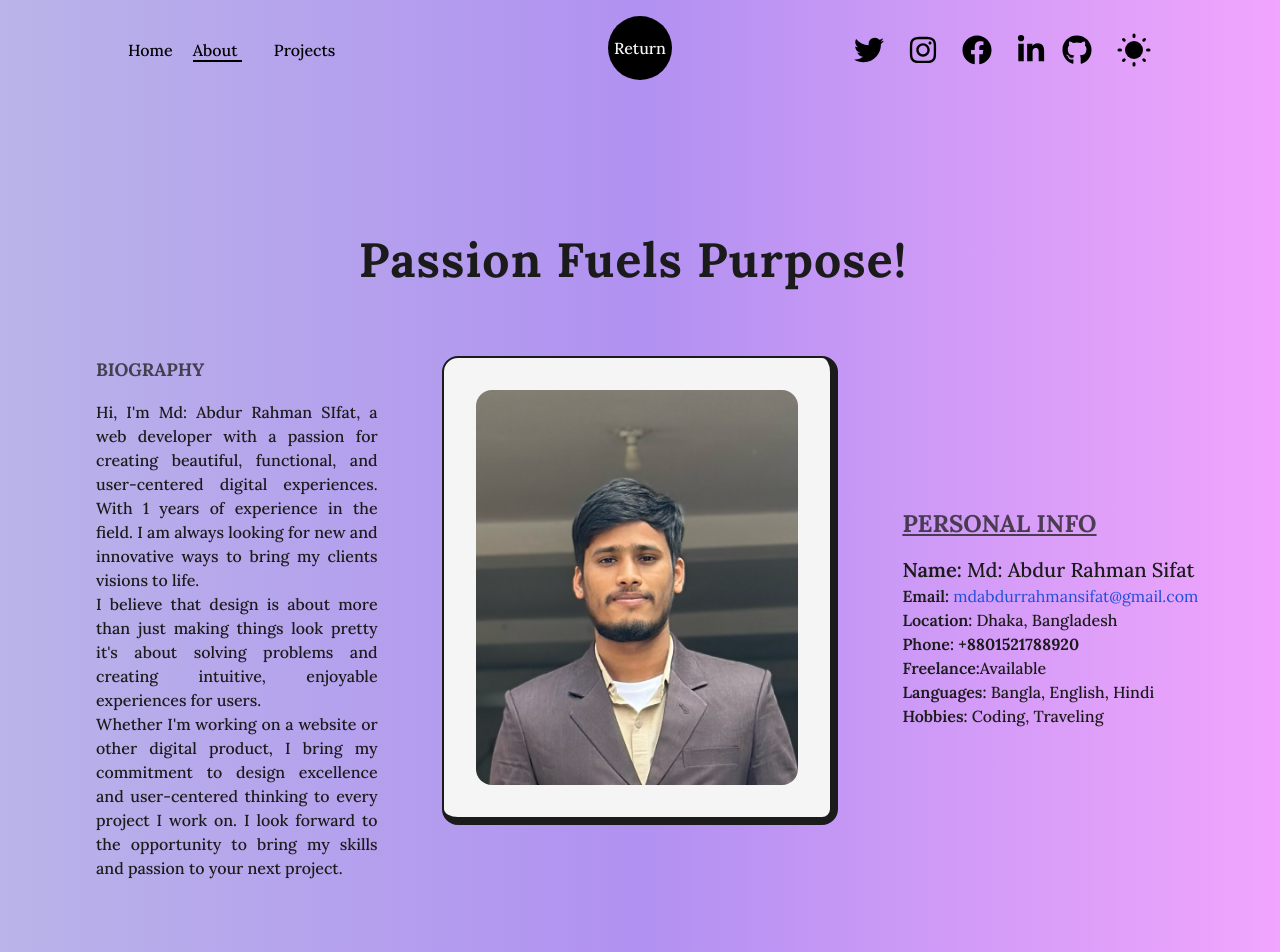
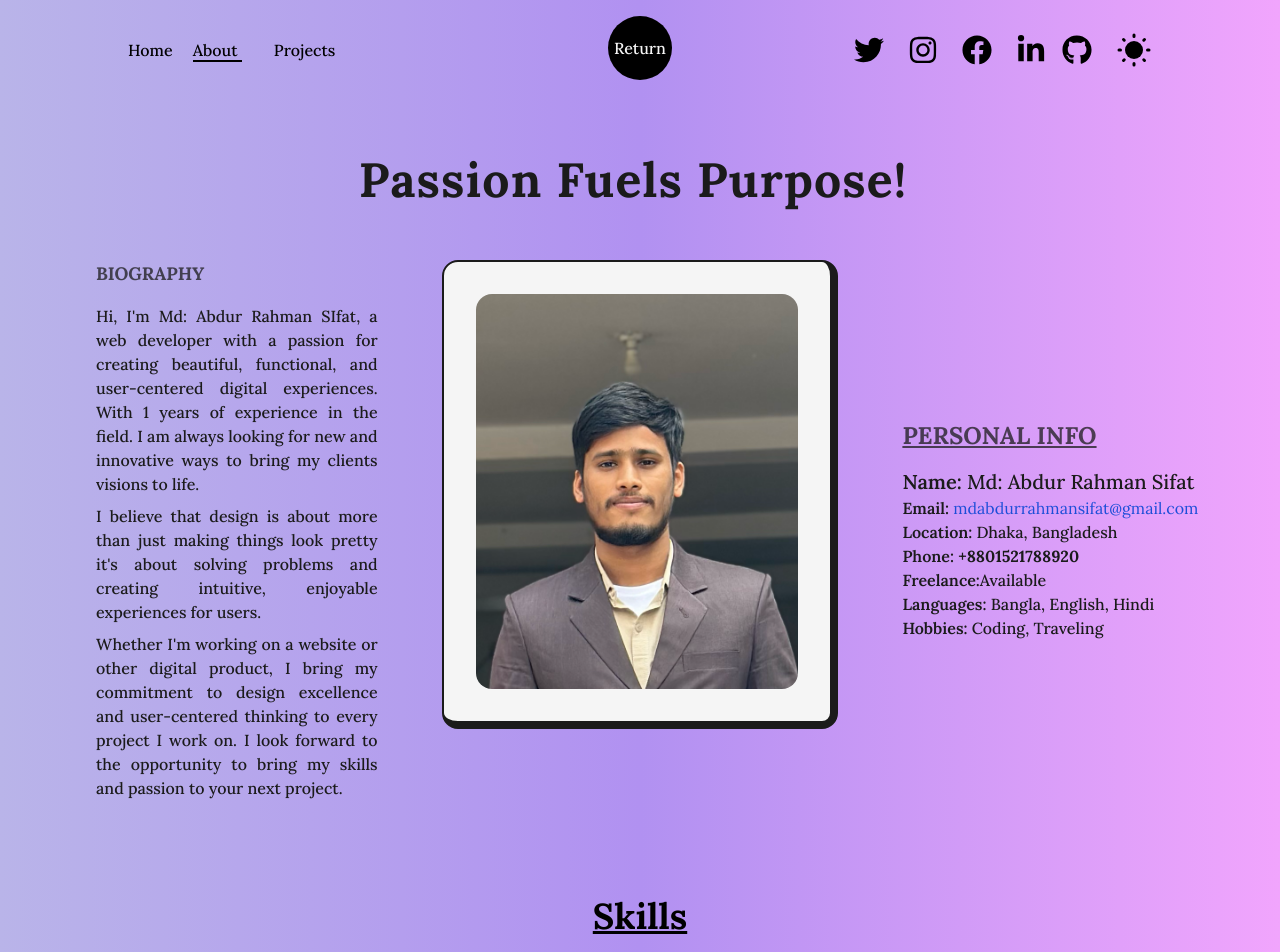
Before and after one commit to sifat-99/MD_ABDUR_RAHMAN_SIFAT, a Next.js app: page /about in a window 1280 px wide. Shown: the top 952 px of the page. Built offline with nearby package versions, Linux system fonts and the light colour scheme.

Commit message:
updated skill section and about section

```diff
--- a/src/components/skills.js
+++ b/src/components/skills.js
@@ -16,11 +16,11 @@ function Skill({ name, x, y }) {
 function Skills() {
   return (
     <>
-      <h2 className="font-bold underline mb-4 text-4xl mt-64 w-full text-center dark:text-light md:text-6xl md:mt-32 ">
+      <h2 className="font-bold underline mb-4 text-4xl mt-24 w-full text-center dark:text-light md:text-6xl md:mt-12 ">
         Skills
       </h2>
       <div
-        className="w-full mb-4 h-screen lg:h-[80vh] sm:h-[60vh] xs:h-[50vh] relative rounded-full justify-center flex items-center bg-circularLight dark:bg-circularDark
+        className="w-full mb-8 h-screen lg:h-[80vh] sm:h-[60vh] xs:h-[50vh] relative rounded-full justify-center flex items-center bg-circularLight dark:bg-circularDark
        lg:bg-circularLightLg lg:dark:bg-circularDarkLg
        md:bg-circularLightMd md:dark:bg-circularDarkMd
        sm:bg-circularLightSm sm:dark:bg-circularDarkSm
@@ -36,7 +36,7 @@ function Skills() {
         <Skill name="CSS" x="-9vw" y="-17vw" />
         <Skill name="javascript" x="16vw" y="6vw" />
         <Skill name="ReactJS" x="0vw" y="10vw" />
-        <Skill name="web design" x="32vw" y="-5vw" />
+        <Skill name="web design" x="30vw" y="-5vw" />
         <Skill name="NextJS" x="-25vw" y="18vw" />
         <Skill name="tailwind" x="22vw" y="20vw" />
         <Skill name="NodeJS" x="10vw" y="-20vw" />
--- a/src/pages/about.js
+++ b/src/pages/about.js
@@ -38,29 +38,29 @@ function about() {
       </Head>
       <TransitionEffects />
       <main>
-        <Layout className="pt-16 bg-transparent dark:bg-transparent">
+        <Layout className="pt-12 bg-transparent dark:bg-transparent">
           <AnimatedText
             text="Passion Fuels Purpose!"
-            className="my-16 lg:!text-7xl sm:!text-6xl xs:!text-4xl sm:mb-8"
+            className="mb-12 lg:!text-7xl sm:!text-6xl xs:!text-4xl sm:mb-8"
           />
           <div className="grid grid-cols-10 gap-16 sm:gap-8 dark:text-light">
             <div className="col-span-3 flex flex-col item-start justify-center xl:col-span-5 md:order-2 md:col-span-10">
               <h2 className="mb-4 text-lg font-bold uppercase dark:text-stone-100 text-dark/75">
                 biography
               </h2>
-              <p className="font-medium text-dark dark:text-light text-justify">
+              <p className="font-medium text-dark dark:text-light text-justify mb-2">
                 Hi, I&apos;m Md: Abdur Rahman SIfat, a web developer with a
                 passion for creating beautiful, functional, and user-centered
                 digital experiences. With 1 years of experience in the field. I
                 am always looking for new and innovative ways to bring my
                 clients visions to life.
               </p>
-              <p className="font-medium text-dark dark:text-light text-justify">
+              <p className="font-medium text-dark dark:text-light text-justify mb-2">
                 I believe that design is about more than just making things look
                 pretty it&apos;s about solving problems and creating intuitive,
                 enjoyable experiences for users.
               </p>
-              <p className="font-medium text-dark text-justify">
+              <p className="font-medium text-dark dark:text-light text-justify">
                 Whether I&apos;m working on a website or other digital product,
                 I bring my commitment to design excellence and user-centered
                 thinking to every project I work on. I look forward to the
@@ -85,21 +85,27 @@ function about() {
               <div className="grid grid-cols-2 gap-4">
                 <div>
                   <p className="font-medium text-dark dark:text-light text-nowrap text-xl">
-                    <span className="font-semibold ">Name:</span> Md: Abdur Rahman Sifat
+                    <span className="font-semibold ">Name:</span> Md: Abdur
+                    Rahman Sifat
                   </p>
                   <p className="font- text-base text-dark dark:text-light text-nowrap">
                     <span className="font-semibold">Email:</span>
                     <a
                       href="mailto:mdabdurrahmansifat@gmail.com"
                       className="hover:underline text-blue-700"
-                    > mdabdurrahmansifat@gmail.com</a>
+                    >
+                      {" "}
+                      mdabdurrahmansifat@gmail.com
+                    </a>
                   </p>
                   <p className="font-medium text-dark dark:text-light text-nowrap">
-                    <span className="font-semibold">Location:</span> Dhaka, Bangladesh
+                    <span className="font-semibold">Location:</span> Dhaka,
+                    Bangladesh
                   </p>
 
                   <p className="font-medium text-dark dark:text-light text-nowrap">
-                    <span className="font-semibold">Phone:</span><span className="font-bold"> +8801521788920</span>
+                    <span className="font-semibold">Phone:</span>
+                    <span className="font-bold"> +8801521788920</span>
                   </p>
 
                   <p className="font-medium text-dark dark:text-light text-nowrap">
@@ -107,11 +113,13 @@ function about() {
                   </p>
 
                   <p className="font-medium text-dark dark:text-light text-nowrap">
-                    <span className="font-semibold">Languages:</span> Bangla, English, Hindi
+                    <span className="font-semibold">Languages:</span> Bangla,
+                    English, Hindi
                   </p>
 
                   <p className="font-medium text-dark dark:text-light text-nowrap">
-                    <span className="font-semibold">Hobbies:</span> Coding, Traveling
+                    <span className="font-semibold">Hobbies:</span> Coding,
+                    Traveling
                   </p>
                 </div>
               </div>
--- a/src/pages/index.js
+++ b/src/pages/index.js
@@ -18,7 +18,7 @@ export default function Home() {
         <meta name="description" content="Created by sifat khan" />
       </Head>
       <TransitionEffects />
-      <main className="flex items-center   text-dark w-full dark:text-white max-h-screen">
+      <main className="flex items-center   text-dark w-full dark:text-white">
         <Layout className="pt-0 mb-10 bg-transparent dark:bg-transparent">
           <div className="flex items-center justify-between gap-6 w-full lg:flex-col">
             <div className="w-1/2 md:w-full">
```
